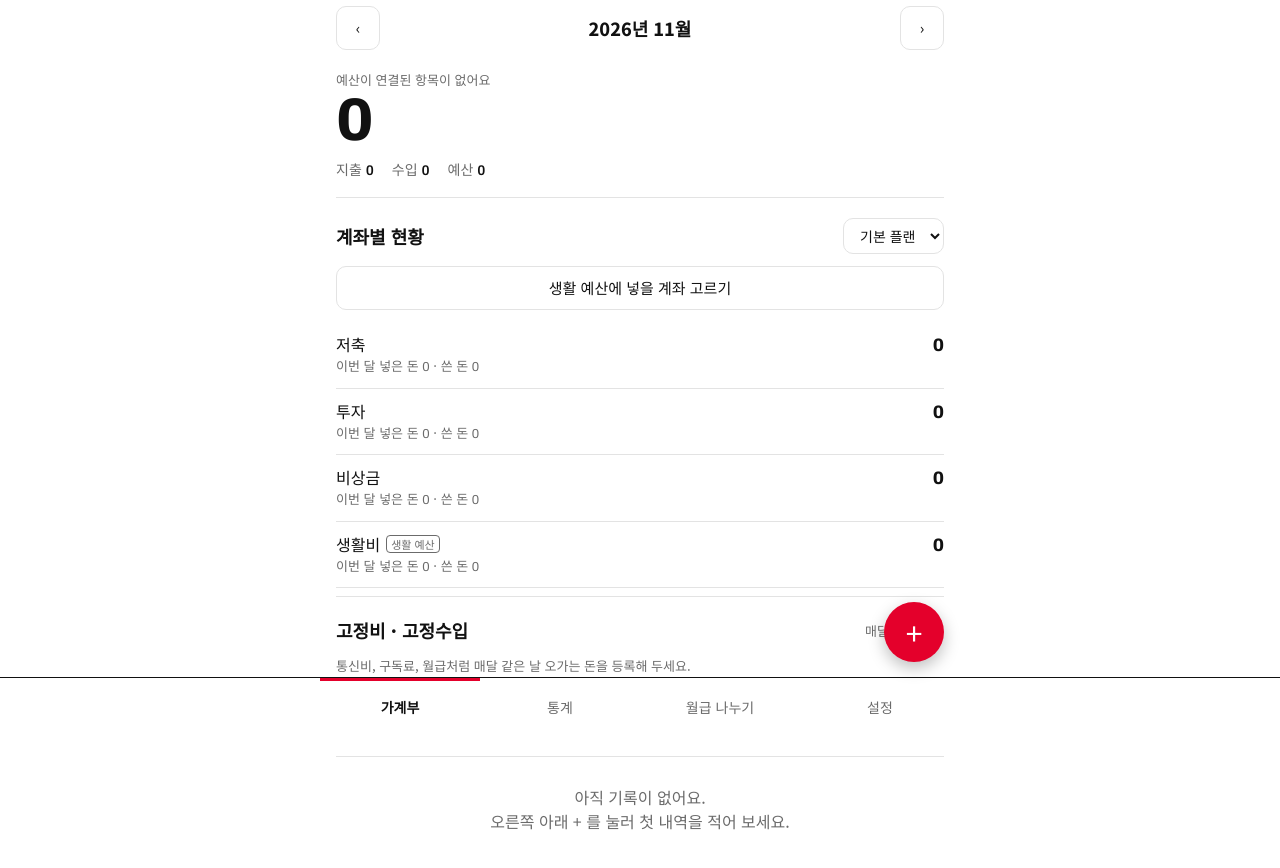
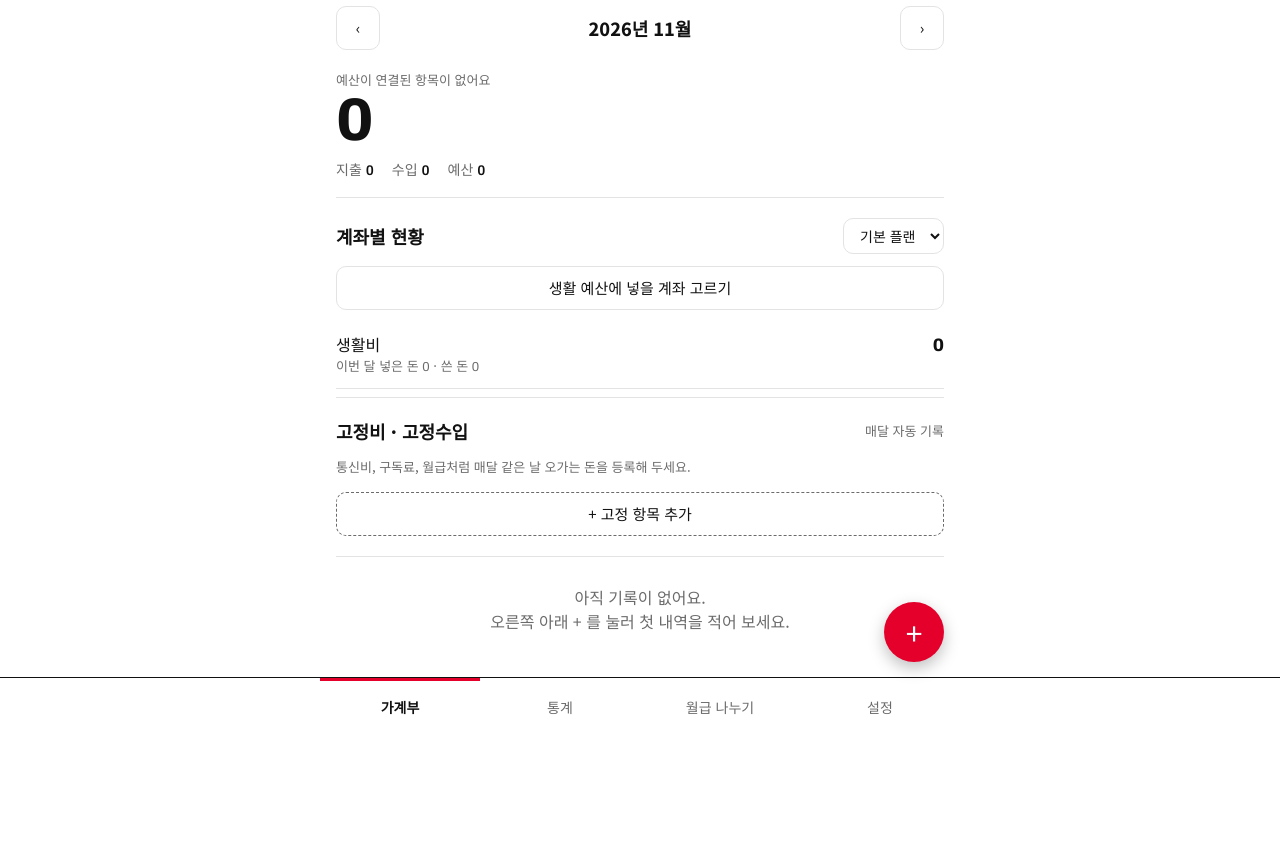
Before and after one commit to KoreanJoshua/Household-Budget, a plain HTML site: page index.html in a window 1280 px wide. Shown: the part 64-932 px from the top of the page. After the commit the page ends 821 px from the top, so only its background shows below. Drawn offline with Linux system fonts and the light colour scheme.

Commit message:
계좌별 현황에 생활 예산 계좌만 표시
Co-Authored-By: Claude Opus 5.5 <noreply@anthropic.com>
Claude-Session: https://claude.ai/code/session_011Z4eDyh1oUPzLSeBn4g8tn

```diff
--- a/index.html
+++ b/index.html
@@ -487,12 +487,12 @@ function renderBook(){
   $('budEdit').textContent=budOpen?'계좌 고르기 닫기':'생활 예산에 넣을 계좌 고르기';
   $('budPickBook').hidden=!budOpen;
   $('budPickBook').innerHTML=`<p class="note" style="margin-top:0">체크한 계좌만 위의 남은 돈과 하루·주간 예산에 들어가요. 금액은 '${esc(plan.name)}' 플랜에서 가져와요.</p>`+names.map(n=>`<label class="chk"><input type="checkbox" data-bud="${esc(n)}"${S.bud.includes(n)?' checked':''}> ${esc(n)} <span class="note num" style="margin:0 0 0 auto">${pt.has(n)?won(pt.get(n)):'플랜에 없음'}</span></label>`).join('');
-  const cats=[...new Set([...pt.keys(),...byCat.keys()])];
+  const cats=S.bud.filter(c=>pt.has(c)||byCat.has(c));
   $('budList').innerHTML=cats.length?cats.map(c=>{
     const b=pt.get(c)||0,u=byCat.get(c)||0,l=b-u,isB=S.bud.includes(c);
-    return `<div class="acc"><div class="t"><span>${esc(c)}${isB?'<span class="tag">생활 예산</span>':''}</span><b class="${l<0?'neg':''}">${won(l)}</b></div>
-      <div class="s">이번 달 넣은 돈 <span class="num">${won(b)}</span> · 쓴 돈 <span class="num">${won(u)}</span>${b&&(isB||u)?` · ${Math.round(u/b*100)}% 사용`:''}</div>
-      ${b&&(isB||u)?`<div class="meter${u>b?' over':''}"><i style="width:${Math.min(100,u/b*100)}%"></i></div>`:''}</div>`}).join(''):'<p class="note">월급 나누기 플랜에 항목이 없어요.</p>';
+    return `<div class="acc"><div class="t"><span>${esc(c)}</span><b class="${l<0?'neg':''}">${won(l)}</b></div>
+      <div class="s">이번 달 넣은 돈 <span class="num">${won(b)}</span> · 쓴 돈 <span class="num">${won(u)}</span>${b?` · ${Math.round(u/b*100)}% 사용`:''}</div>
+      ${b?`<div class="meter${u>b?' over':''}"><i style="width:${Math.min(100,u/b*100)}%"></i></div>`:''}</div>`}).join(''):'<p class="note">생활 예산에 넣은 계좌가 없어요. 위 버튼으로 골라 주세요.</p>';
   $('fixBook').innerHTML=S.fixed.length?S.fixed.map(f=>{const done=S.fd[f.id+'|'+month];
     return `<button class="fxr" data-fixedit="${f.id}"><span>${esc(f.name||f.cat)}</span><span class="a num">${f.t==='in'?'+':'-'}${won(f.a)}</span><span class="c">${esc(f.cat)} · 매달 ${f.day}일 · ${done?'이번 달 기록됨':'아직 안 됨'}</span></button>`}).join(''):'<p class="note">통신비, 구독료, 월급처럼 매달 같은 날 오가는 돈을 등록해 두세요.</p>';
   const days=new Map();for(const t of [...tx].sort((a,b)=>b.d.localeCompare(a.d)||(b.at||0)-(a.at||0))){if(!days.has(t.d))days.set(t.d,[]);days.get(t.d).push(t)}
```
